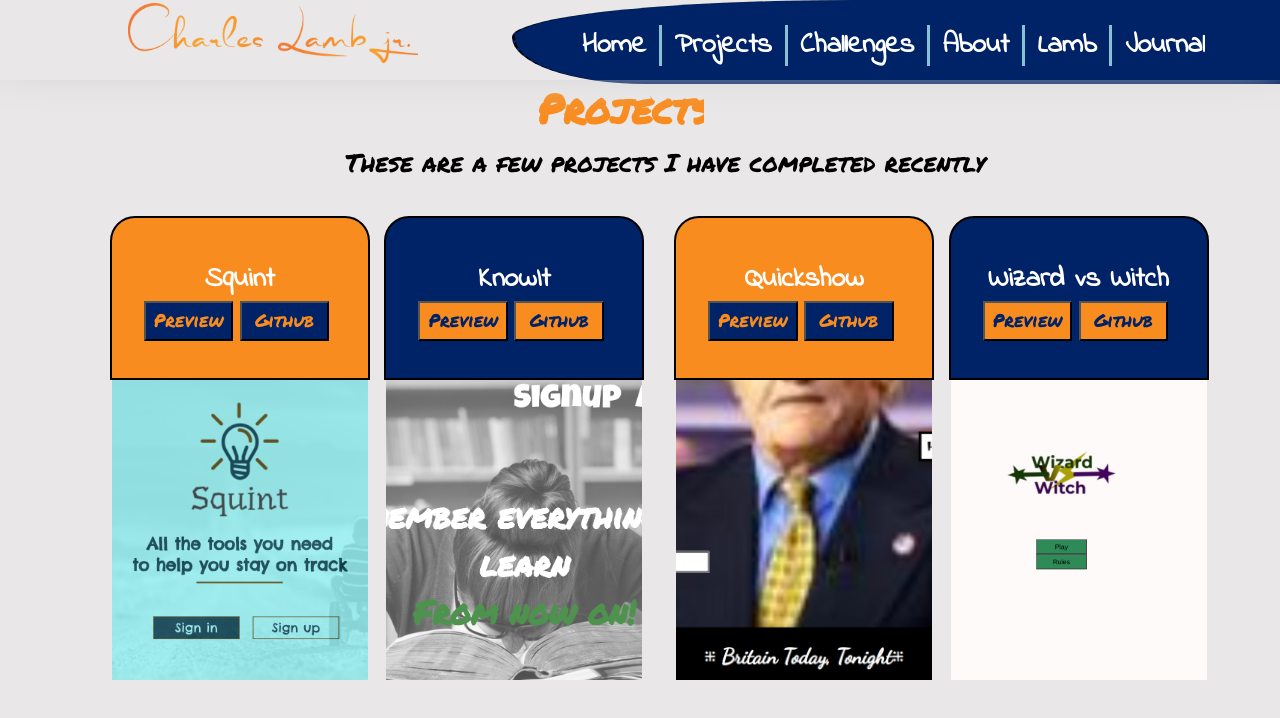
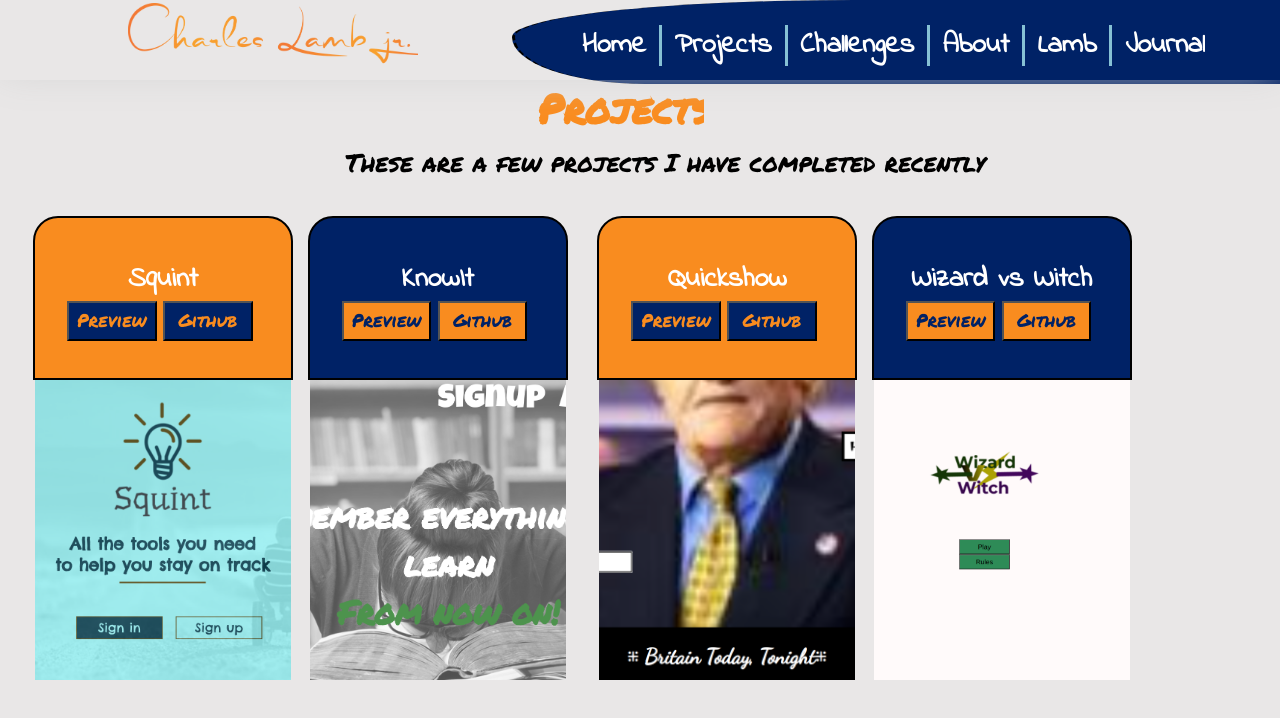
Before and after one commit to cyberstizz/charleslambjr, a React (Create React App) app: page /projects in a window 1280 px wide. Shown: the top 718 px of the page. Built offline with nearby package versions, Linux system fonts and the light colour scheme; a web font is replaced by a local one.

Commit message:
moved cards div to the left a bit

```diff
--- a/src/components/Projects.css
+++ b/src/components/Projects.css
@@ -36,7 +36,7 @@
 }
 
 #cardsDiv{
-    margin-left: 8vw;
+    margin-left: 2vw;
     position: absolute;
     height: 72vh;
     width: 87vw;
```
